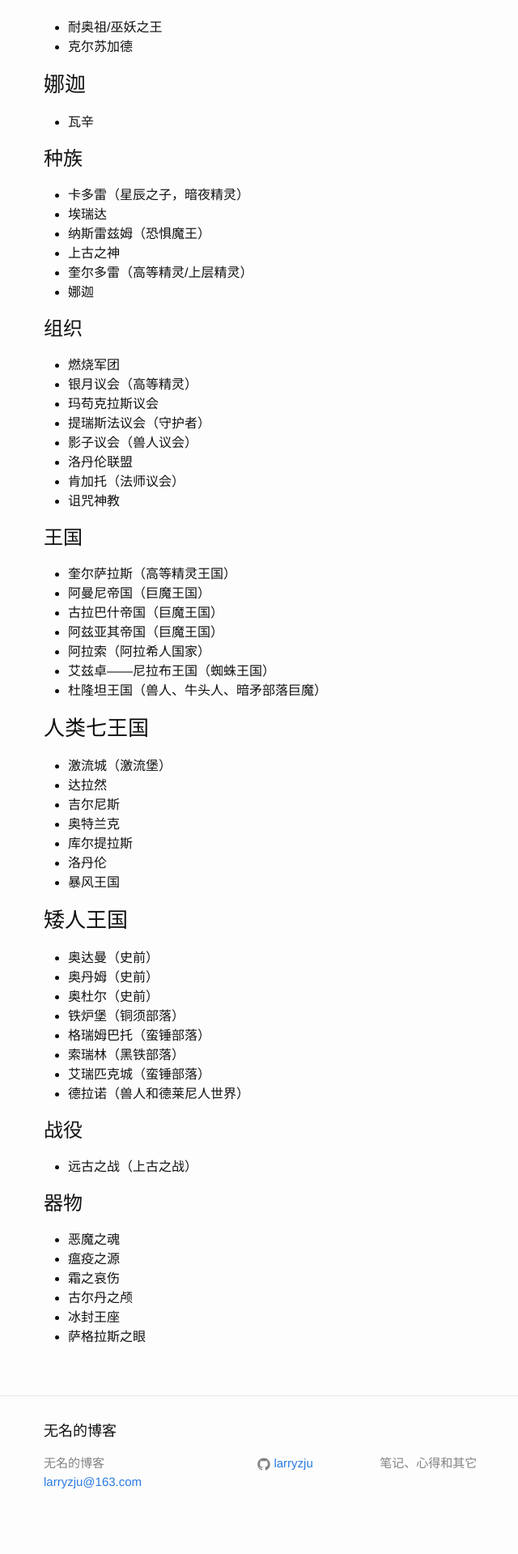
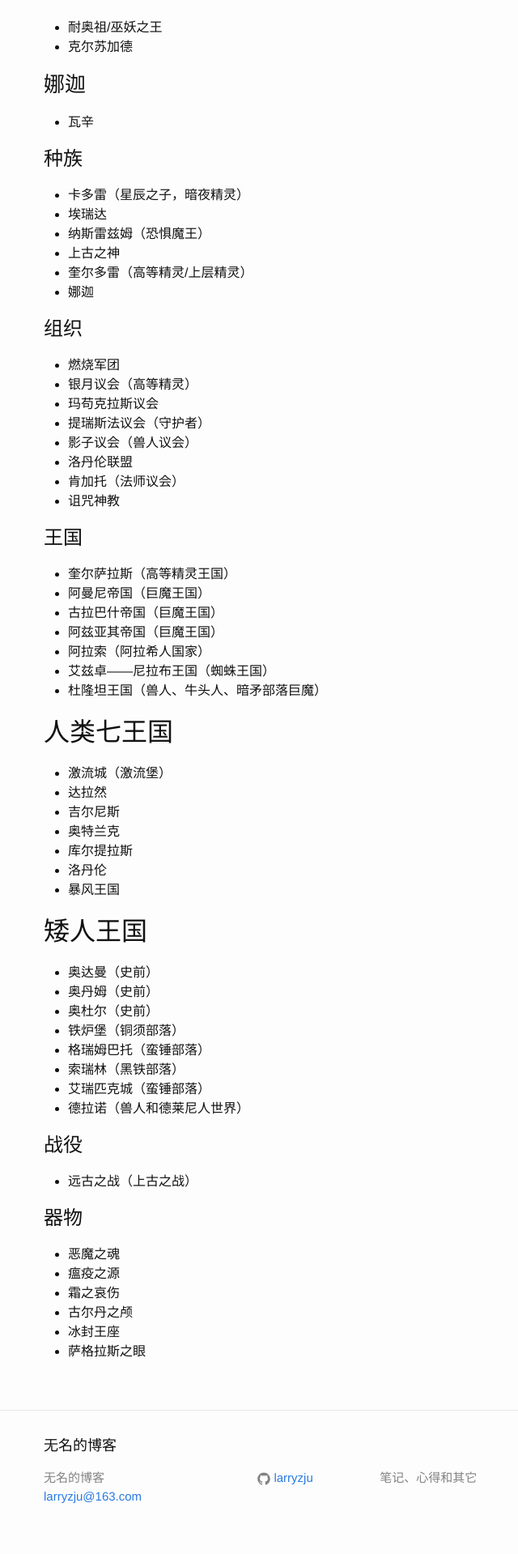
Before and after one commit to larryzju/larryzju.github.io, a Jekyll site: the page built from _posts/2016-06-10-name-in-warcraft.md, in a window 1280 px wide. Shown: the part 3496-5415 px from the top of the page at 81% size, without its empty margins (216-856 px from the left). Built offline with Jekyll 4.4.1, drawn with Linux system fonts in a browser that asks for light colours.

Commit message:
修正列表级别

```diff
--- a/_posts/2016-06-10-name-in-warcraft.md
+++ b/_posts/2016-06-10-name-in-warcraft.md
@@ -184,7 +184,7 @@ categories: fun
 * 艾兹卓——尼拉布王国（蜘蛛王国）
 * 杜隆坦王国（兽人、牛头人、暗矛部落巨魔）
 
-### 人类七王国
+## 人类七王国
 
 * 激流城（激流堡）
 * 达拉然
@@ -195,7 +195,7 @@ categories: fun
 * 暴风王国
 
 
-### 矮人王国
+## 矮人王国
 
 * 奥达曼（史前）
 * 奥丹姆（史前）
@@ -205,6 +205,7 @@ categories: fun
 * 索瑞林（黑铁部落）
 * 艾瑞匹克城（蛮锤部落）
 * 德拉诺（兽人和德莱尼人世界）
+
 
 
 # 战役
```
